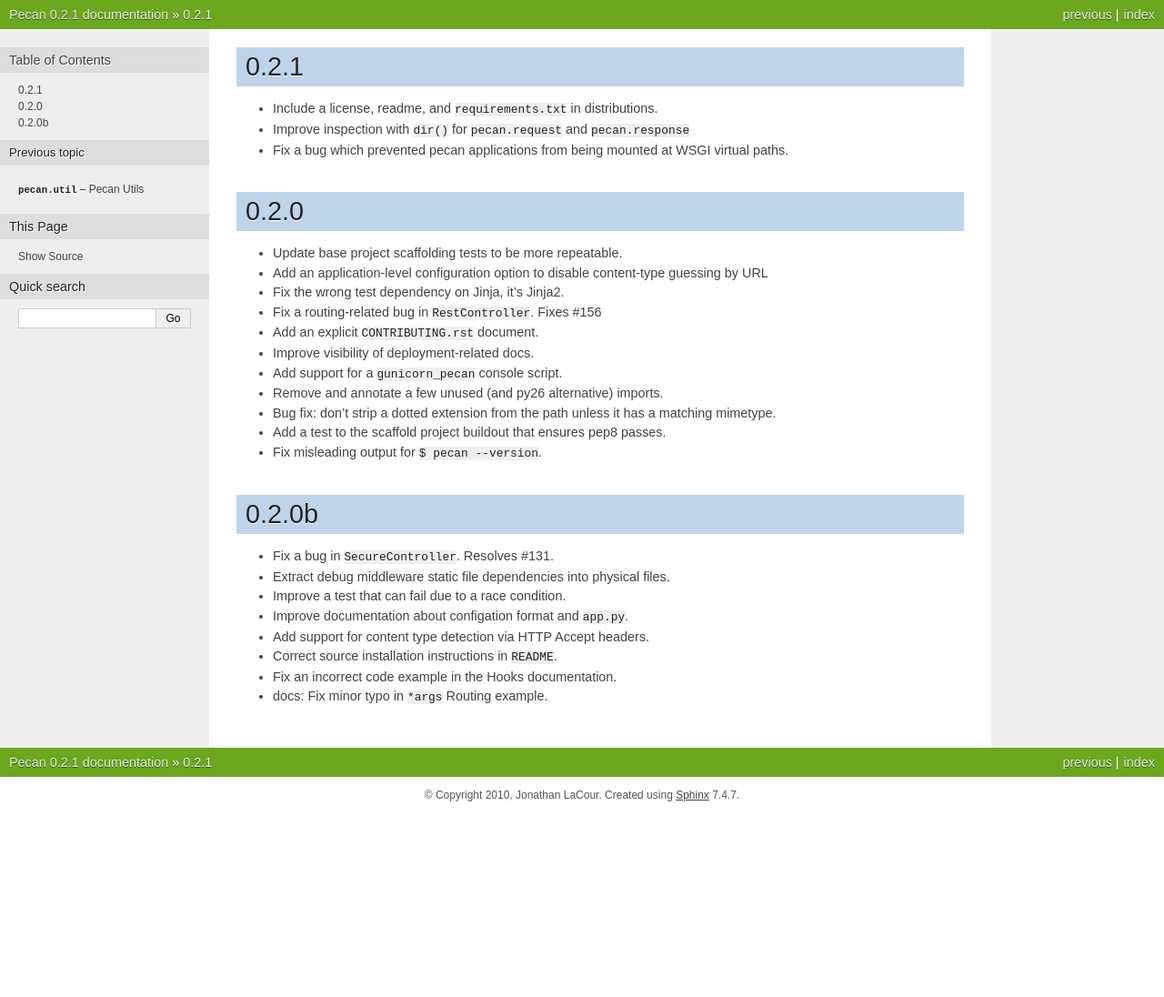
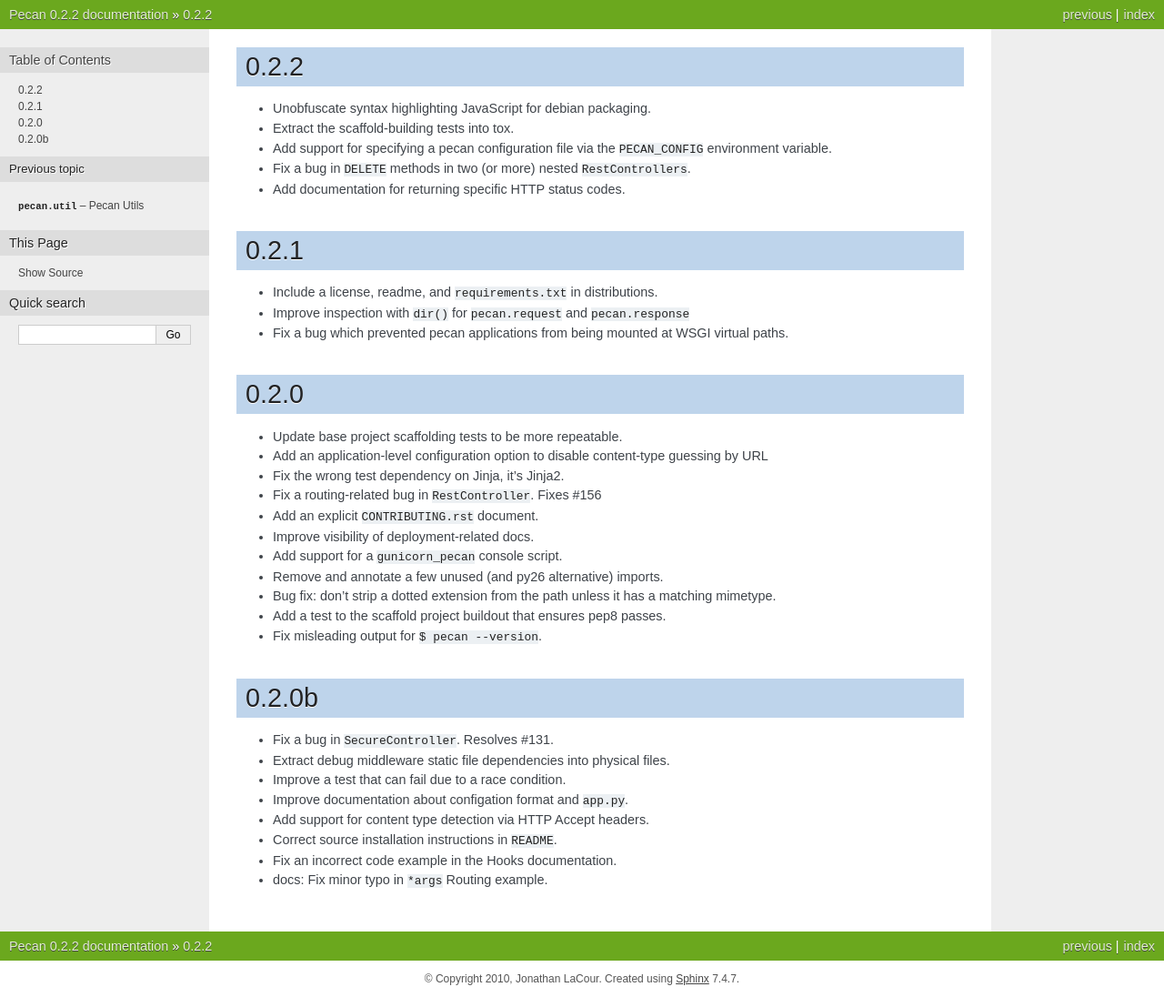
Before and after one commit to stackforge/pecan, a Sphinx documentation site: the page built from docs/source/changes.rst, in a window 1280 px wide. Shown: the whole page at 91% size. Built offline with Sphinx 7.4.7, drawn with Linux system fonts in a browser that asks for light colours; before the commit the page ends 900 px from its top, so only the background shows below that.

Commit message:
Increment version number.

```diff
--- a/docs/source/changes.rst
+++ b/docs/source/changes.rst
@@ -1,3 +1,13 @@
+0.2.2
+=====
+* Unobfuscate syntax highlighting JavaScript for debian packaging.
+* Extract the scaffold-building tests into tox.
+* Add support for specifying a pecan configuration file via the
+  ``PECAN_CONFIG``
+  environment variable.
+* Fix a bug in ``DELETE`` methods in two (or more) nested ``RestControllers``.
+* Add documentation for returning specific HTTP status codes.
+
 0.2.1
 =====
 
--- a/docs/source/conf.py
+++ b/docs/source/conf.py
@@ -49,9 +49,9 @@ copyright = u'2010, Jonathan LaCour'
 # built documents.
 #
 # The short X.Y version.
-version = '0.2.1'
+version = '0.2.2'
 # The full version, including alpha/beta/rc tags.
-release = '0.2.1'
+release = '0.2.2'
 
 # The language for content autogenerated by Sphinx. Refer to documentation
 # for a list of supported languages.
--- a/setup.py
+++ b/setup.py
@@ -2,7 +2,7 @@ import sys
 from setuptools import setup, find_packages
 from setuptools.command.test import test as TestCommand
 
-version = '0.2.1'
+version = '0.2.2'
 
 #
 # determine requirements
```
